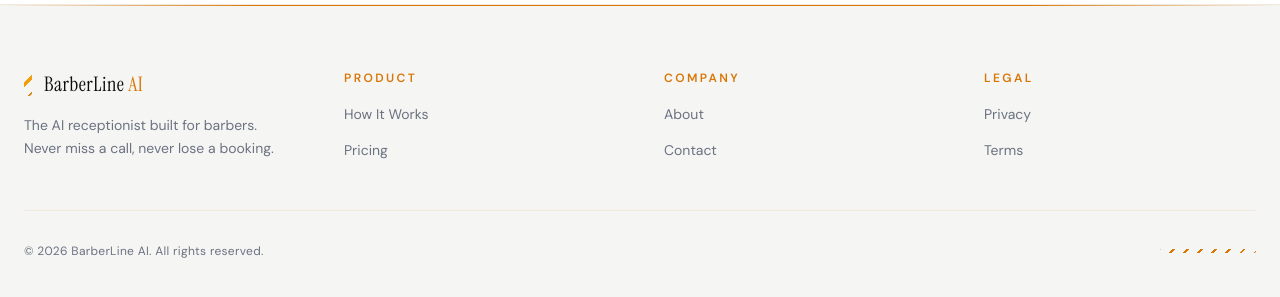
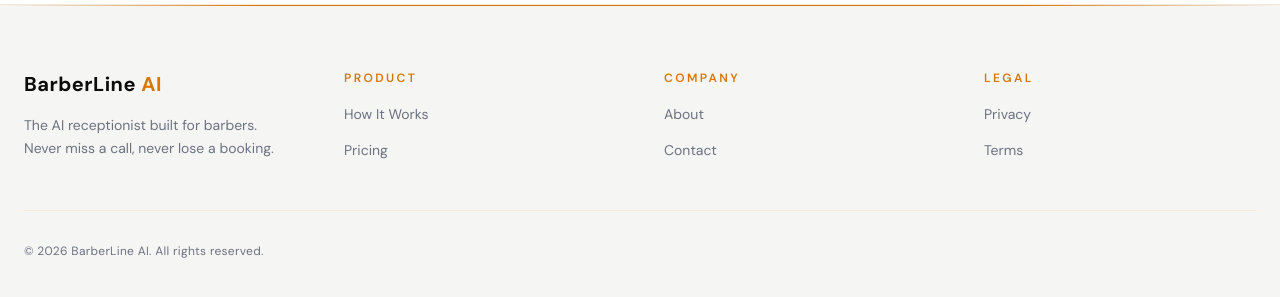
Before and after one commit to oa100/barberline-ai, a Next.js app: page / in a window 1280 px wide. Shown: the part 2552-2849 px from the top of the page. Built offline with nearby package versions, Linux system fonts and the light colour scheme.

Commit message:
feat(theme-minimal): clean minimal footer

```diff
--- a/src/components/marketing/footer.tsx
+++ b/src/components/marketing/footer.tsx
@@ -11,10 +11,7 @@ export function Footer() {
           {/* Brand */}
           <div className="col-span-2 md:col-span-1">
             <div className="flex items-center gap-3 mb-4">
-              <div className="relative h-6 w-2 overflow-hidden rounded-full">
-                <div className="barber-stripe absolute inset-0" />
-              </div>
-              <span className="font-serif text-xl tracking-wide text-cream">
+              <span className="font-sans font-bold text-xl tracking-wide text-cream">
                 BarberLine <span className="text-gold">AI</span>
               </span>
             </div>
@@ -104,7 +101,6 @@ export function Footer() {
           <p className="text-xs text-warm-gray tracking-wide">
             &copy; {new Date().getFullYear()} BarberLine AI. All rights reserved.
           </p>
-          <div className="barber-stripe-thin h-1 w-24 rounded-full" />
         </div>
       </div>
     </footer>
```
